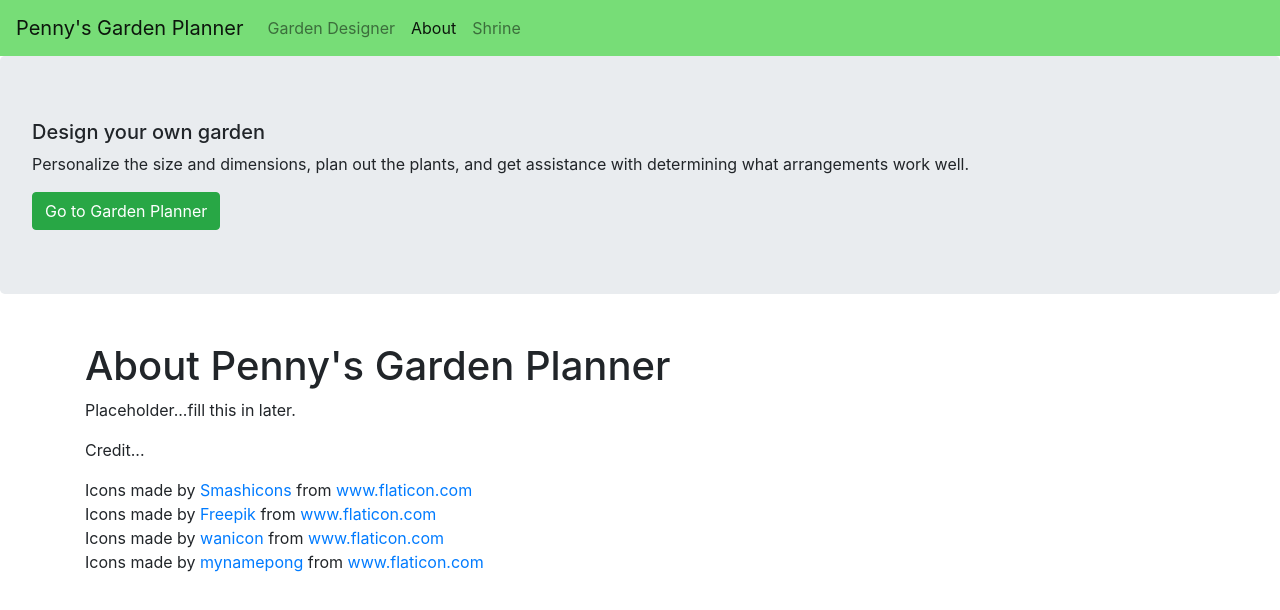
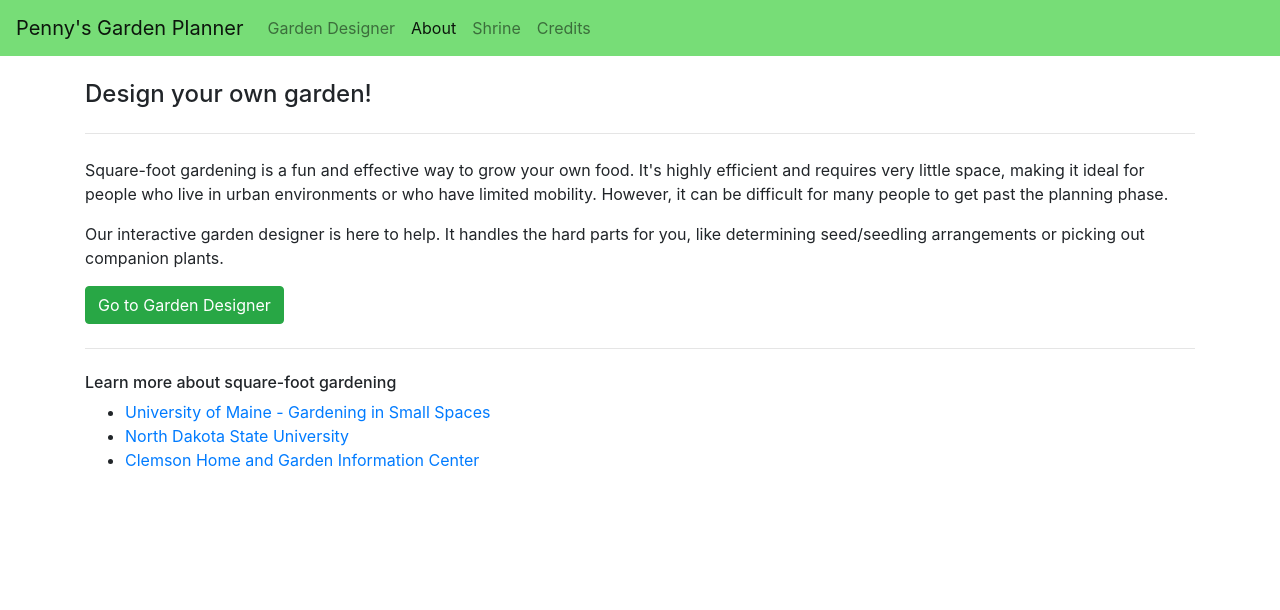
Before and after one commit to phillipdupuis/garden-planner, a React (Create React App) app in the folder garden_planner/frontend/: page /about in a window 1280 px wide. Shown: the top 610 px of the page. Built offline with nearby package versions, Linux system fonts and the light colour scheme.

Commit message:
Cleaned up pages: About, Shrine, Credits

```diff
--- a/garden_planner/frontend/src/App.js
+++ b/garden_planner/frontend/src/App.js
@@ -4,6 +4,7 @@ import Header from './components/Header';
 import Designer from './pages/Designer';
 import About from './pages/About';
 import Shrine from './pages/Shrine';
+import Credits from './pages/Credits';
 import './App.css';
 import 'bootstrap/dist/css/bootstrap.min.css';
 
@@ -12,28 +13,44 @@ function PageNotFound() {
   return <p>Page not found.</p>;
 }
 
-function App() {
-  const navItem = (path, name) => ({ path: path, name: name });
+class App extends React.Component {
+
+  render() {
     return (
       <BrowserRouter>
         <div className="app">
           <Header
             defaultPath={'/'}
             navItems={[
-            navItem('/', 'Garden Designer'),
-            navItem('/about', 'About'),
-            navItem('/shrine', 'Shrine')
+              {
+                path: '/',
+                name: 'Garden Designer'
+              },
+              {
+                path: '/about',
+                name: 'About'
+              },
+              {
+                path: '/shrine',
+                name: 'Shrine'
+              },
+              {
+                path: '/credits',
+                name: 'Credits'
+              }
             ]}
           />
           <Switch>
             <Route exact path="/" component={Designer} />
             <Route path="/about" component={About} />
             <Route path="/shrine" component={Shrine} />
+            <Route path="/credits" component={Credits} />
             <Route component={PageNotFound} />
           </Switch>
         </div>
       </BrowserRouter>
     );
   }
+}
 
 export default App;
--- a/garden_planner/frontend/src/css/Shrine.css
+++ b/garden_planner/frontend/src/css/Shrine.css
@@ -1,8 +1,12 @@
-.carousel-inner > .carousel-item > img {
-  margin: 0 auto;
+
+.shrine-header {
+  width: 100%;
+  background-color: #e9ecef;
+  text-align: center;
+  justify-content: center;
 }
 
-img {
+.penny-pic {
   width: 100%;
-  max-width: 1200px;
+  max-width: 600px;
 }
--- a/garden_planner/frontend/src/pages/About.js
+++ b/garden_planner/frontend/src/pages/About.js
@@ -1,64 +1,33 @@
 import React from 'react';
 import Container from 'react-bootstrap/Container';
-import Jumbotron from 'react-bootstrap/Jumbotron';
 import Button from 'react-bootstrap/Button';
 
 
-function FlatIconCredit({ authorLink, authorTitle, authorLabel }) {
-  return (
-    <div>
-      {'Icons made by '}
-      <a href={authorLink} title={authorTitle}>{authorLabel}</a>
-      {' from '}
-      <a href="https://www.flaticon.com/" title="Flaticon">www.flaticon.com</a>
-    </div>
-  );
-}
+class About extends React.Component {
 
-
-class About extends React.Component {
   render() {
     return (
-    <div class="text-sm">
-      <Jumbotron>
-        <h5>Design your own garden</h5>
+    <div>
+      <Container className="mt-4">
+        <h4>Design your own garden!</h4>
+        <hr className="my-4" />
         <p>
-          Personalize the size and dimensions, plan out the plants, and get
-          assistance with determining what arrangements work well.
+          Square-foot gardening is a fun and effective way to grow your own food.
+          It's highly efficient and requires very little space, making it ideal for people who live in urban environments or who have limited mobility.
+          However, it can be difficult for many people to get past the planning phase.
         </p>
-        <Button variant="success" href="/">Go to Garden Planner</Button>
-      </Jumbotron>
-      <Container>
-        {/* <div className="my-3 p-3 bg-white rounded shadow-sm"></div> */}
-        <h1 className="mt-5">
-          About Penny's Garden Planner
-        </h1>
         <p>
-          Placeholder...fill this in later.
+          Our interactive garden designer is here to help.
+          It handles the hard parts for you, like determining seed/seedling arrangements or picking out companion plants.
         </p>
-        <p>Credit...</p>
-        <div className="d-flex flex-column">
-          <FlatIconCredit
-            authorLabel="Smashicons"
-            authorTitle="Smashicons"
-            authorLink="https://www.flaticon.com/authors/smashicons"
-          />
-          <FlatIconCredit
-            authorLabel="Freepik"
-            authorTitle="Freepik"
-            authorLink="https://www.flaticon.com/authors/freepik"
-          />
-          <FlatIconCredit
-            authorLabel="wanicon"
-            authorTitle="wanicon"
-            authorLink="https://www.flaticon.com/authors/wanicon"
-          />
-          <FlatIconCredit
-            authorLabel="mynamepong"
-            authorTitle="mynamepong"
-            authorLink="https://www.flaticon.com/authors/mynamepong"
-          />
-        </div>
+        <Button variant="success" href="/">Go to Garden Designer</Button>
+        <hr className="my-4" />
+        <h6>Learn more about square-foot gardening</h6>
+        <ul>
+          <li><a href="https://extension.umaine.edu/publications/2761e/">University of Maine - Gardening in Small Spaces</a></li>
+          <li><a href="https://www.ag.ndsu.edu/publications/lawns-gardens-trees/the-facts-of-square-foot-gardening">North Dakota State University</a></li>
+          <li><a href="https://hgic.clemson.edu/square-foot-gardening/">Clemson Home and Garden Information Center</a></li>
+        </ul>
       </Container>
     </div>
     );
--- /dev/null
+++ b/garden_planner/frontend/src/pages/Credits.js
@@ -0,0 +1,55 @@
+import React from 'react';
+import Container from 'react-bootstrap/Container';
+
+
+function FlatIconCredit({ authorLink, authorTitle, authorLabel }) {
+  return (
+    <div>
+      <a href={authorLink} title={authorTitle}>{authorLabel}</a>
+      {' from '}
+      <a href="https://www.flaticon.com/" title="Flaticon">www.flaticon.com</a>
+    </div>
+  );
+}
+
+class Credits extends React.Component {
+  render() {
+    return (
+      <Container className="mt-4 flex-column">
+        <h5>Plant vector icons:</h5>
+        <ul>
+          <li>
+            <FlatIconCredit
+              authorLabel="Smashicons"
+              authorTitle="Smashicons"
+              authorLink="https://www.flaticon.com/authors/smashicons"
+            />
+          </li>
+          <li>
+            <FlatIconCredit
+              authorLabel="Freepik"
+              authorTitle="Freepik"
+              authorLink="https://www.flaticon.com/authors/freepik"
+            />
+          </li>
+          <li>
+            <FlatIconCredit
+              authorLabel="wanicon"
+              authorTitle="wanicon"
+              authorLink="https://www.flaticon.com/authors/wanicon"
+            />
+          </li>
+          <li>
+            <FlatIconCredit
+              authorLabel="mynamepong"
+              authorTitle="mynamepong"
+              authorLink="https://www.flaticon.com/authors/mynamepong"
+            />
+          </li>
+        </ul>
+      </Container>
+    );
+  }
+}
+
+export default Credits;
--- a/garden_planner/frontend/src/pages/Shrine.js
+++ b/garden_planner/frontend/src/pages/Shrine.js
@@ -1,30 +1,39 @@
 import React from 'react';
-import Card from 'react-bootstrap/Card';
-import Carousel from 'react-bootstrap/Carousel';
 import '../css/Shrine.css';
 import pennyPic1 from '../images/Penny_1.jpg';
 import pennyPic2 from '../images/Penny_2.jpg';
 import pennyPic3 from '../images/Penny_3.jpg';
 import pennyPic4 from '../images/Penny_4.jpg';
 import pennyPic5 from '../images/Penny_5.jpg';
+import pennyPic6 from '../images/Penny_6.jpg';
 
+
+function PennyPic({src, alt}) {
+  return (
+    <div className="px-2 pb-2">
+      <img className="penny-pic" src={src} alt={alt} />
+    </div>
+  );
+}
 
 class Shrine extends React.Component {
 
   render() {
     return (
-      <Card>
-        <Card.Header as="h5">Penny</Card.Header>
-        <Card.Body className="bg-dark">
-          <Carousel>
-            <Carousel.Item><img src={pennyPic3} alt="Penny pic #1" /></Carousel.Item>
-            <Carousel.Item><img src={pennyPic4} alt="Penny pic #2" /></Carousel.Item>
-            <Carousel.Item><img src={pennyPic1} alt="Penny pic #3" /></Carousel.Item>
-            <Carousel.Item><img src={pennyPic2} alt="Penny pic #4" /></Carousel.Item>
-            <Carousel.Item><img src={pennyPic5} alt="Penny pic #5" /></Carousel.Item>
-          </Carousel>
-        </Card.Body>
-      </Card>
+      <div className="d-flex flex-column w-100">
+        <div className="shrine-header p-2">
+          <h5>Penny</h5>
+          <p className="m-0">The fun little feline it's named after.</p>
+        </div>
+        <div className="d-flex flex-wrap mw-100 justify-content-center pt-2">
+          <PennyPic src={pennyPic3} alt="Penny pic #1" />
+          <PennyPic src={pennyPic4} alt="Penny pic #2" />
+          <PennyPic src={pennyPic1} alt="Penny pic #3" />
+          <PennyPic src={pennyPic6} alt="Penny pic #4" />
+          <PennyPic src={pennyPic2} alt="Penny pic #5" />
+          <PennyPic src={pennyPic5} alt="Penny pic #6" />
+        </div>
+      </div>
     );
   }
 }
```
Also changed, not shown: garden_planner/frontend/public/manifest.json, garden_planner/frontend/src/images/Penny_6.jpg (added), 18 other files (tests, documents, lock files or other folders). Lines whose indentation alone changed are shown as unchanged.
